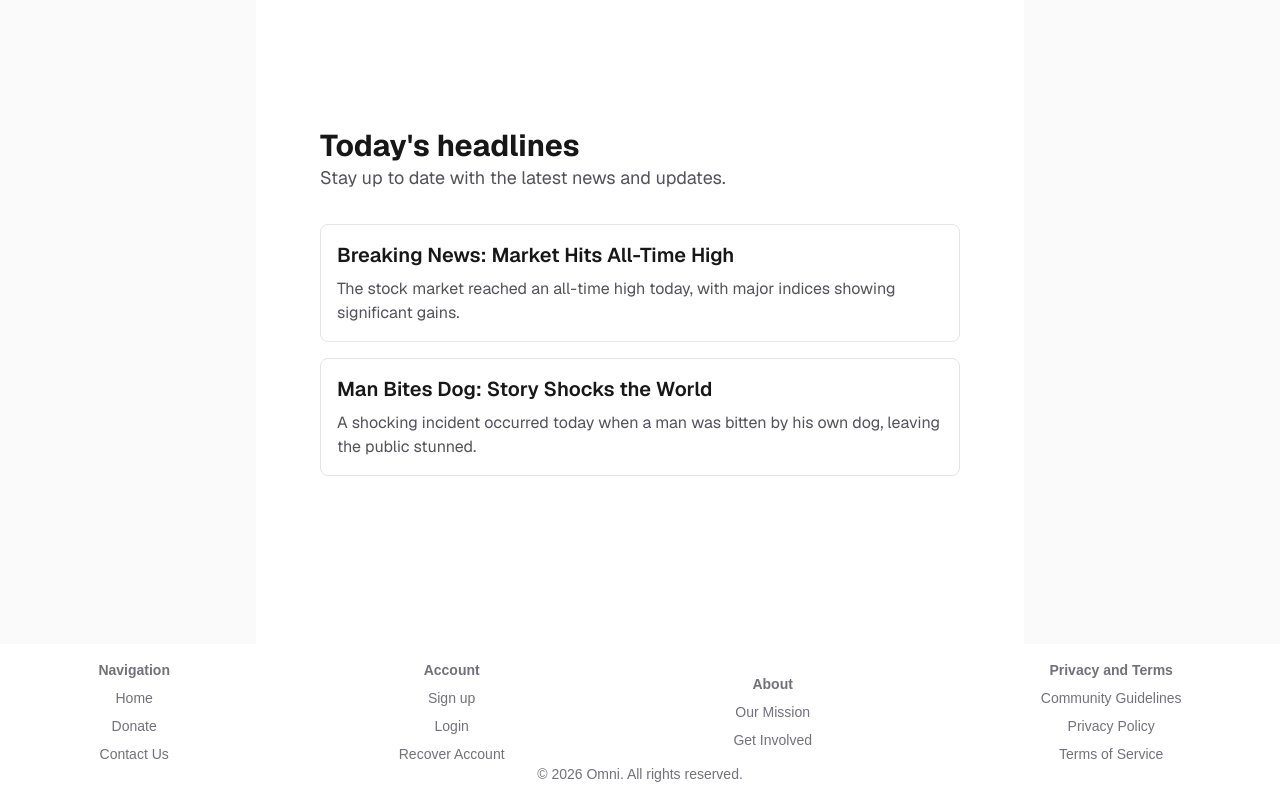
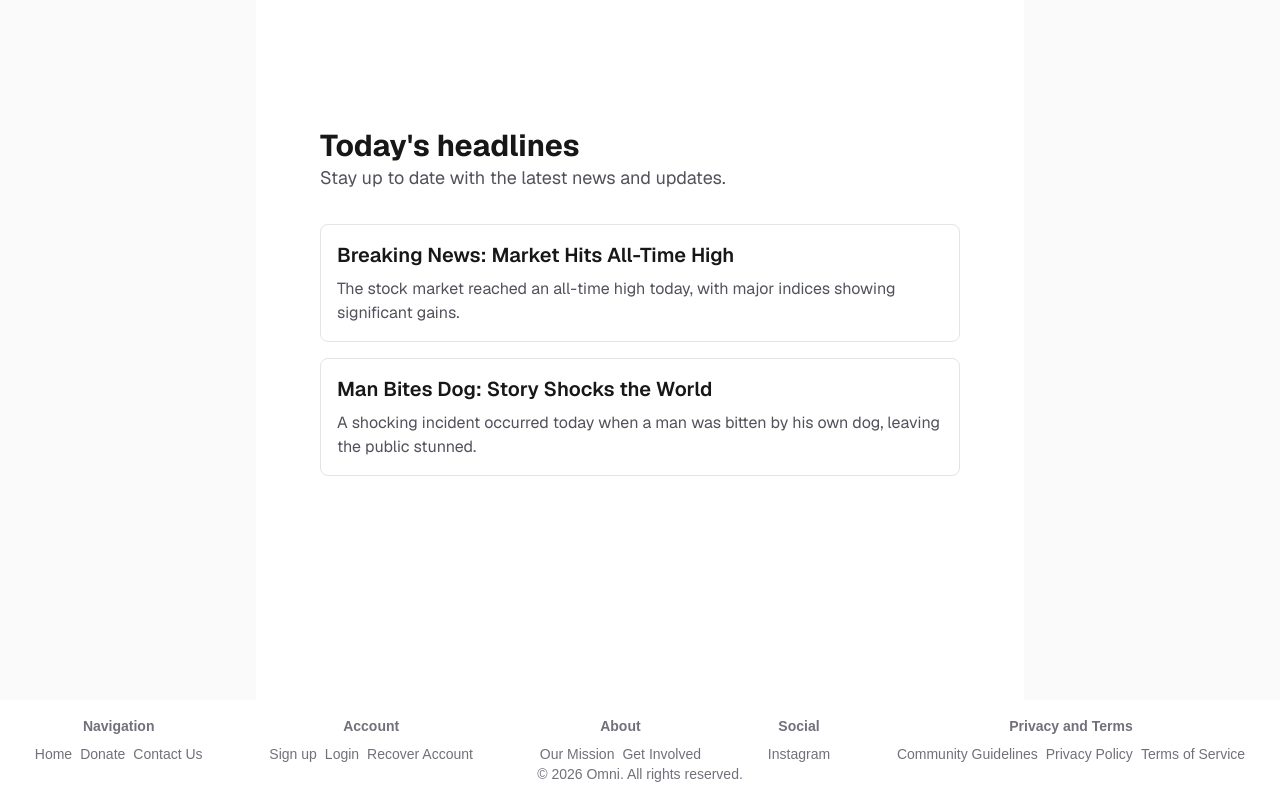
Before and after one commit to thomassrmcardle/Omni, a Next.js app in the folder app/: page / in a window 1280 px wide. Built offline with nearby package versions, Linux system fonts and the light colour scheme.

Commit message:
Tried fixing footer.

```diff
--- a/app/app/globals.css
+++ b/app/app/globals.css
@@ -34,8 +34,3 @@ h3 {
   justify-content: space-evenly;
   align-items: center;
 }
-
-.match-stack {
-  flex-direction: column;
-  flex-grow: 1;
-}
--- a/app/app/layout.tsx
+++ b/app/app/layout.tsx
@@ -23,7 +23,7 @@ function FooterLayout() {
        <div className="flex space-evenly w-full gap-8">
         <div className="match-stack">
           <h3 className="font-semibold" >Navigation</h3>
-          <ul className="flex flex-col gap-2">
+          <ul className="flex gap-2">
             <li><a href="/" className="text-white-200 hover:underline">
               Home
             </a></li>
@@ -38,7 +38,7 @@ function FooterLayout() {
 
         <div className="match-stack">
           <h3 className="font-semibold">Account</h3>
-          <ul className="flex flex-col gap-2">
+          <ul className="flex gap-2">
             <li><a href="/guidelines" className="text-white-200 hover:underline">
               Sign up
             </a></li>
@@ -53,7 +53,7 @@ function FooterLayout() {
 
         <div className="match-stack">
           <h3 className="font-semibold" >About</h3>
-          <ul className="flex flex-col gap-2">
+          <ul className="flex gap-2">
             <li><a href="/mission" className="text-white-200 hover:underline">
               Our Mission
             </a></li>
@@ -64,8 +64,17 @@ function FooterLayout() {
         </div>
 
         <div className="match-stack">
+          <h3 className="font-semibold">Social</h3>
+          <ul className="flex gap-2">
+            <li><a href="/guidelines" className="text-white-200 hover:underline">
+              Instagram
+            </a></li>
+          </ul>
+        </div>
+
+        <div className="match-stack">
           <h3 className="font-semibold" >Privacy and Terms</h3>
-          <ul className="flex flex-col gap-2">
+          <ul className="flex gap-2">
             <li><a href="/guidelines" className="text-white-200 hover:underline">
               Community Guidelines
             </a></li>
```
